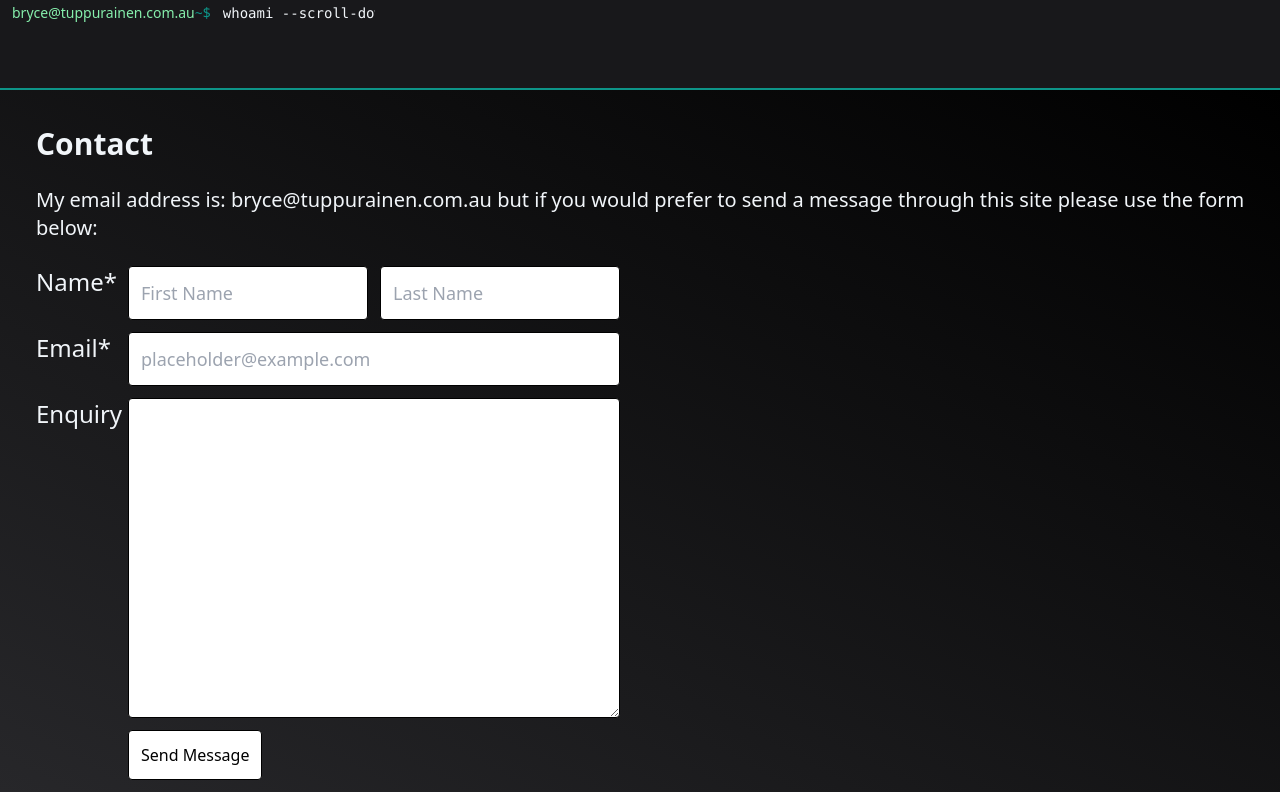
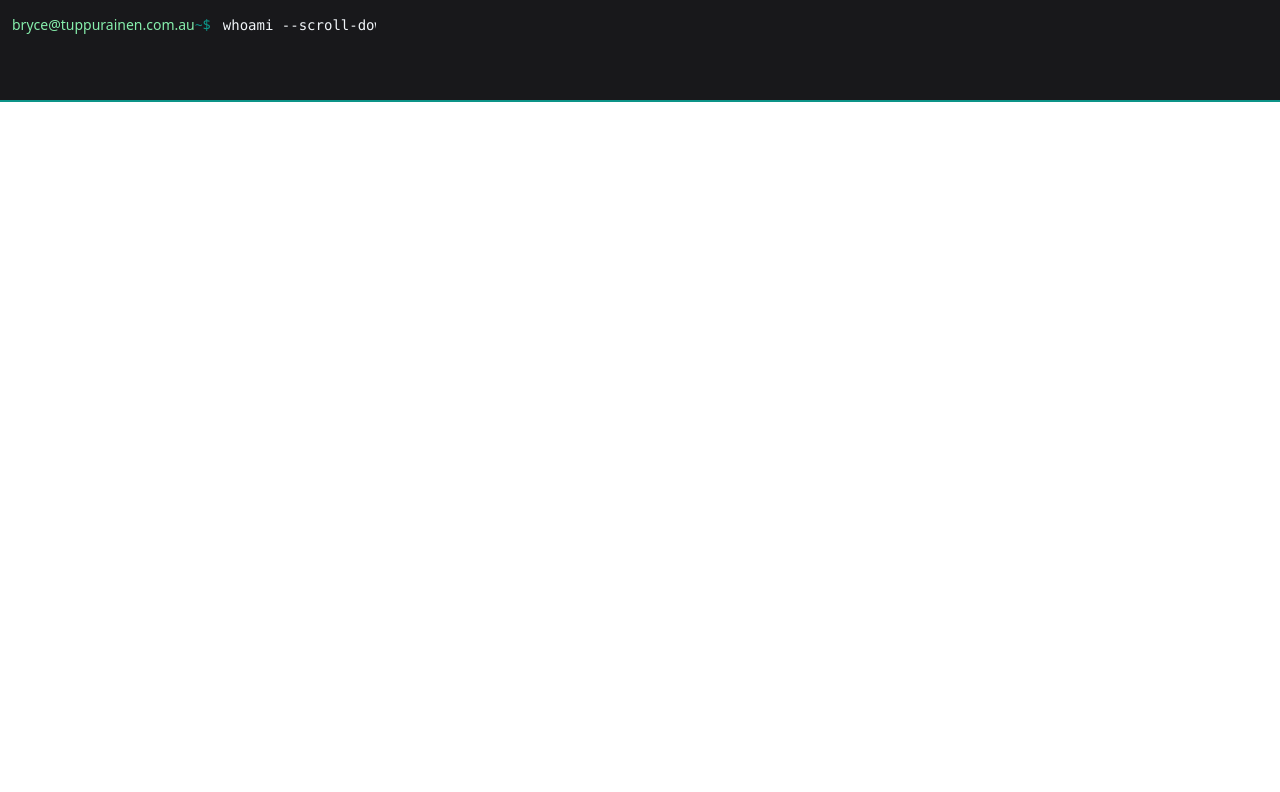
Before and after one commit to BryceTuppurainen/tuppurainen-com-au-old, a React (Create React App) app: page / in a window 1280 px wide. Shown: the part 718-1510 px from the top of the page. After the commit the page ends 820 px from the top, so only its background shows below. Built offline with nearby package versions, Linux system fonts and the light colour scheme.

Commit message:
feat: WIP

```diff
--- a/src/App.js
+++ b/src/App.js
@@ -1,17 +1,11 @@
 import React from "react";
 import Header from "./Header/Header";
-import HeaderCode from "./TypedCode/HeaderCode";
-import Projects from "./Projects/Projects";
-import Contact from "./Contact/Contact";
 
 function App() {
   return (
-    <div class="App min-h-screen w-full bg-gradient-to-br from-gray-900 via-black to-slate-800">
+    <div className="App min-h-screen max-w-screen bg-black text-white flex flex-wrap">
       <Header />
       <main>
-        <HeaderCode />
-        <Projects />
-        <Contact />
       </main>
     </div>
   );
--- a/src/Contact/Contact.js
+++ /dev/null
@@ -1,128 +0,0 @@
-import React from "react";
-
-const encode = (data) => {
-  return Object.keys(data)
-    .map((key) => encodeURIComponent(key) + "=" + encodeURIComponent(data[key]))
-    .join("&");
-};
-
-class Contact extends React.Component {
-  constructor(props) {
-    super(props);
-
-    this.state = { firstname: "", lastname: "", email: "", content: "" };
-
-    this.handleSubmit = this.handleSubmit.bind(this);
-    this.handleChange = this.handleChange.bind(this);
-  }
-
-  handleSubmit(e) {
-    e.preventDefault();
-
-    fetch("/", {
-      method: "POST",
-      headers: { "Content-Type": "application/x-www-form-urlencoded" },
-      body: encode({ "form-name": "contact", ...this.state }),
-    }).catch((error) => alert(error));
-
-    alert(
-      "Hi " +
-        this.state.firstname +
-        ",\n\nThanks for getting in touch. I'll get back to you at " +
-        this.state.email +
-        " regarding your enquiry soon.\n\nKind Regards,\nBryce Tuppurainen"
-    );
-    this.setState({ firstname: "", lastname: "", email: "", content: "" });
-  }
-
-  handleChange(e) {
-    this.setState({ [e.target.name]: e.target.value });
-  }
-
-  render() {
-    return (
-      <article class="bg-gradient-to-tr from-zinc-800 to-black py-3">
-        <div class="ml-9">
-          <h2 class="py-6 text-5xl smvp:text-3xl text-slate-100 font-semibold">
-            Contact
-          </h2>
-          <p class="text-2xl smvp:text-xl mb-6">
-            <a
-              href="mailto:bryce@tuppurainen.com.au"
-              class="hover:underline text-slate-100"
-            >
-              My email address is: bryce@tuppurainen.com.au but if you would prefer to send a message through this site please use the form below:
-            </a>
-          </p>
-          <form name="contact" netlify onSubmit={this.handleSubmit}>
-            <input type="hidden" name="form-name" value="contact" />
-            <div class="flex flex-wrap gap-3 w-full">
-              <div class="w-full flex flex-wrap gap-3">
-                <label class="smvp:w-[5rem] text-slate-100 text-2xl inline-block w-[10rem] ">
-                  Name*
-                </label>
-                <input
-                  type="text"
-                  class="w-[20rem] smvp:w-[15rem] text-black p-3 border border-black rounded text-lg "
-                  onChange={this.handleChange}
-                  value={this.state.firstname}
-                  name="firstname"
-                  placeholder="First Name"
-                  required
-                />
-                <input
-                  type="text"
-                  class="w-[20rem] smvp:w-[15rem] text-black p-3 border border-black rounded text-lg "
-                  onChange={this.handleChange}
-                  value={this.state.lastname}
-                  name="lastname"
-                  placeholder="Last Name"
-                  required
-                />
-              </div>
-
-              <div class="w-full flex gap-3">
-                <label class="smvp:w-[5rem] text-slate-100 text-2xl inline-block w-[10rem] ">
-                  Email*
-                </label>
-                <input
-                  type="text"
-                  class="w-[40.75rem] smvp:w-[30.75rem] text-black p-3 border border-black rounded text-lg "
-                  onChange={this.handleChange}
-                  value={this.state.email}
-                  name="email"
-                  placeholder="placeholder@example.com"
-                  required
-                />
-              </div>
-
-              <div class="w-full flex gap-3">
-                <label class="smvp:w-[5rem] text-slate-100 text-2xl inline-block w-[10rem]  align-top">
-                  Enquiry
-                </label>
-                <textarea
-                  class="w-[40.75rem] smvp:w-[30.75rem] text-black p-3 border border-black rounded text-lg h-[20rem]"
-                  onChange={this.handleChange}
-                  value={this.state.content}
-                  name="content"
-                  required
-                />
-              </div>
-
-              <div class="w-full flex gap-3">
-                <div class="inline-block w-[10rem] smvp:w-[5rem]"></div>
-                <input
-                  type="submit"
-                  class="text-black p-3 border border-black rounded bg-white hover:bg-teal-500 hover:border-white hover:text-white hover:cursor-pointer"
-                  value="Send Message"
-                />
-              </div>
-            </div>
-          </form>
-        </div>
-      </article>
-    );
-  }
-}
-
-export default Contact;
--- a/src/Header/Header.js
+++ b/src/Header/Header.js
@@ -1,27 +1,29 @@
+import HeaderCode from "../TypedCode/HeaderCode";
+
 const typescriptLogo = require("../img/typescript-logo.png");
 const reactLogo = require("../img/react-logo.png");
 const tailwindLogo = require("../img/tailwind-logo.png");
 const netlifyLogo = require("../img/netlify-logo.png");
 
-function Header(props) {
+function Header() {
   return (
-    <header>
-      <div class="min-h-[70vh] content-center justify-center text-center">
+    <header className="h-screen w-screen content-center justify-center text-center bg-gradient-to-br from-gray-900 via-black to-slate-800">
+
         <a href="https://tuppurainen.com.au/" target="_self">
-          <h2 class="p-6 pt-20 text-lg text-slate-100 font-bold hover:underline">
+          <h2 className="p-6 pt-20 text-lg text-slate-100 font-bold hover:underline">
             tuppurainen.com.au
           </h2>
         </a>
-        <h1 class="p-6 text-7xl text-slate-100 font-bold smvp:text-3xl">
+        <h1 className="p-6 text-7xl text-slate-100 font-bold smvp:text-3xl">
           Bryce Tuppurainen
         </h1>
-        <h2 class="p-6 text-sm text-slate-200 mb-20">
+        <h2 className="p-6 text-sm text-slate-200 mb-20">
           A portfolio site by Bryce Tuppurainen developed using{" "}
           <a
             href="https://reactjs.org/"
             rel="noreferrer"
             target={"_blank"}
-            class="font-bold hover:underline"
+            className="font-bold hover:underline"
           >
             ReactJS
           </a>
@@ -30,7 +32,7 @@ function Header(props) {
             href="https://tailwindcss.com/"
             rel="noreferrer"
             target={"_blank"}
-            class="font-bold hover:underline"
+            className="font-bold hover:underline"
           >
             TailwindCSS
           </a>
@@ -39,7 +41,7 @@ function Header(props) {
             href="https://www.netlify.com/"
             rel="noreferrer"
             target={"_blank"}
-            class="font-bold hover:underline"
+            className="font-bold hover:underline"
           >
             Netlify
           </a>
@@ -48,33 +50,33 @@ function Header(props) {
             href="https://www.typescriptlang.org/"
             rel="noreferrer"
             target={"_blank"}
-            class="font-bold hover:underline"
+            className="font-bold hover:underline"
           >
             TypeScript
           </a>
           .
         </h2>
-        <div class="pb-8">
-          <p class="text-xs">This site's development-stack:</p>
+        <div className="pb-8">
+          <p className="text-xs">This site's development-stack:</p>
           <a href="https://reactjs.org/" rel="noreferrer" target={"_blank"}>
             <img
               src={reactLogo}
               alt="ReactJS logo"
-              class="inline-block w-[8rem] h-[8rem] rounded-2xl border-sky-300 hover:border hover:rounded-3xl align-top m-3 translate-y-1"
+              className="inline-block w-[8rem] h-[8rem] rounded-2xl border-sky-200 hover:border-4 hover:rounded-3xl align-top m-3 translate-y-1"
             ></img>
           </a>
           <a href="https://tailwindcss.com/" rel="noreferrer" target={"_blank"}>
             <img
               src={tailwindLogo}
               alt="TailwindCSS logo"
-              class="inline-block w-[8rem] h-[8rem] rounded-2xl border-sky-300 hover:border hover:rounded-3xl align-top m-3 translate-y-1"
+              className="inline-block w-[8rem] h-[8rem] rounded-2xl border-sky-200 hover:border-4 hover:rounded-3xl align-top m-3 translate-y-1"
             ></img>
           </a>
           <a href="https://www.netlify.com/" rel="noreferrer" target={"_blank"}>
             <img
               src={netlifyLogo}
               alt="Netlify logo"
-              class="inline-block w-[8rem] h-[8rem] rounded-2xl border-sky-300 hover:border hover:rounded-3xl align-top m-3 translate-y-1"
+              className="inline-block w-[8rem] h-[8rem] rounded-2xl border-sky-200 hover:border-4 hover:rounded-3xl align-top m-3 translate-y-1"
             ></img>
           </a>
           <a
@@ -85,11 +87,11 @@ function Header(props) {
             <img
               src={typescriptLogo}
               alt="TypeScript logo"
-              class="inline-block w-[8rem] h-[8rem] rounded-2xl border-sky-300 hover:border hover:rounded-3xl align-top m-3 translate-y-1"
+              className="inline-block w-[8rem] h-[8rem] rounded-2xl border-sky-200 hover:border-4 hover:rounded-3xl align-top m-3 translate-y-1"
             ></img>
           </a>
-        </div>
       </div>
+      <HeaderCode />
     </header>
   );
 }
--- a/src/Projects/Projects.js
+++ /dev/null
@@ -1,9 +0,0 @@
-import React from "react";
-
-class Projects extends React.Component {
-  render() {
-    return <></>;
-  }
-}
-
-export default Projects;
--- a/src/TypedCode/HeaderCode.js
+++ b/src/TypedCode/HeaderCode.js
@@ -2,7 +2,7 @@ import TypedCode from "./TypedCode";
 
 function HeaderCode(props) {
   return (
-    <article class="border-y-2 border-teal-600">
+    <article class="text-left my-3 border-y-2 border-teal-600">
       <div class="py-6 bg-zinc-900 min-h-[30vh]">
         <code class="px-3 text-2xl smvp:text-sm inline-flex">
           <span class="text-green-300">bryce@tuppurainen.com.au</span>
```
